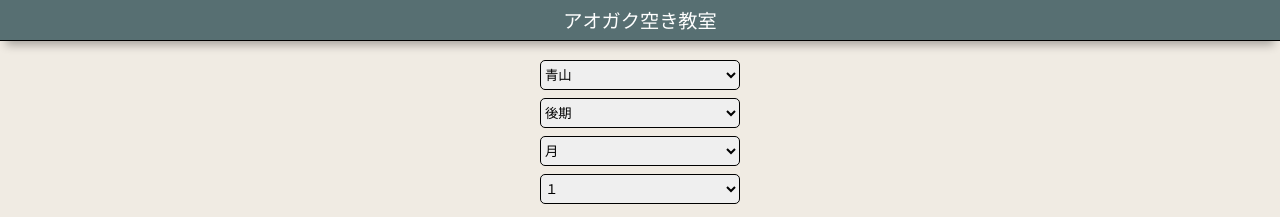
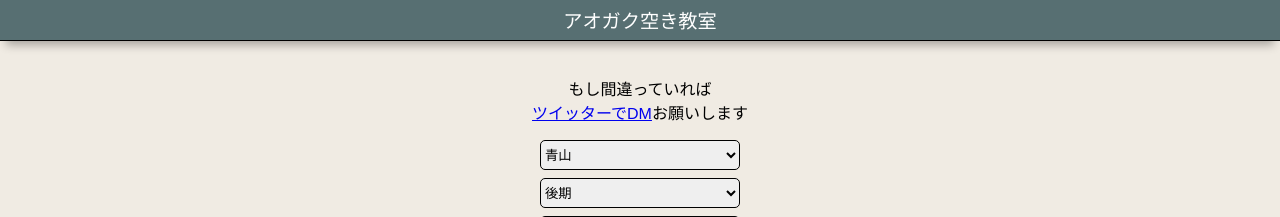
Before and after one commit to ReiSasajima/emptyClass, a Flask app: page / in a window 1280 px wide. Shown: the top 217 px of the page. Run offline with Flask 2, Linux system fonts and the light colour scheme; some libraries are stand-ins or nearby versions.

Commit message:
add inquiry description

```diff
--- a/static/search.css
+++ b/static/search.css
@@ -32,6 +32,16 @@
   /* background-color: antiquewhite; */
   margin-left: auto;
   margin-right: auto;
+}
+.attention{
+  text-align: center;
+  width: 60%;
+  margin-left: auto;
+  margin-right: auto;
+}
+.attention > a{
+  color: green;
+  text-decoration: none;
 }
 form{
   width: 80%;
--- a/templates/search.html
+++ b/templates/search.html
@@ -8,6 +8,9 @@
   <meta property="og:description" content="空き教室を教えてくれるよ">
   <meta property="og:type" content="website">
   <meta name="twitter:card" content="summary">
+  <!-- jPagesのスクリプト読み込み -->
+  <script src="../jPages-master/js/jquery-1.8.2.min.js"></script>
+  <script src="../jPages-master/js/jPages.js"></script>
   <link rel="stylesheet" href="../static/search.css">
   <title>アオガク空き教室</title>
 </head>
@@ -16,6 +19,9 @@
     アオガク空き教室
   </header>
   <main>
+    <div class="attention">
+      <p>もし間違っていれば<br><a href="https://twitter.com/r315513">ツイッターでDM</a>お願いします</p>
+    </div>
     <form action="/search" , method="post" class="form">
       <select name="campus" value="">
         <option>青山</option>
@@ -69,8 +75,8 @@
     <div class="result-content">
       {% for list in results %}
       <ul>
-        <li class="result-content-timelecture">{{list[0]}}<br>授業名:{{list[1]}}</li>
-        <li class="result-content-class">教室名:{{list[2]}}</li>
+        <li class="result-content-timelecture"><span class="">{{list[0]}}<br>授業:{{list[1]}}</span></li>
+        <li class="result-content-class">教室:{{list[2]}}</li>
       </ul>
       {% endfor %}
     </div>
```
